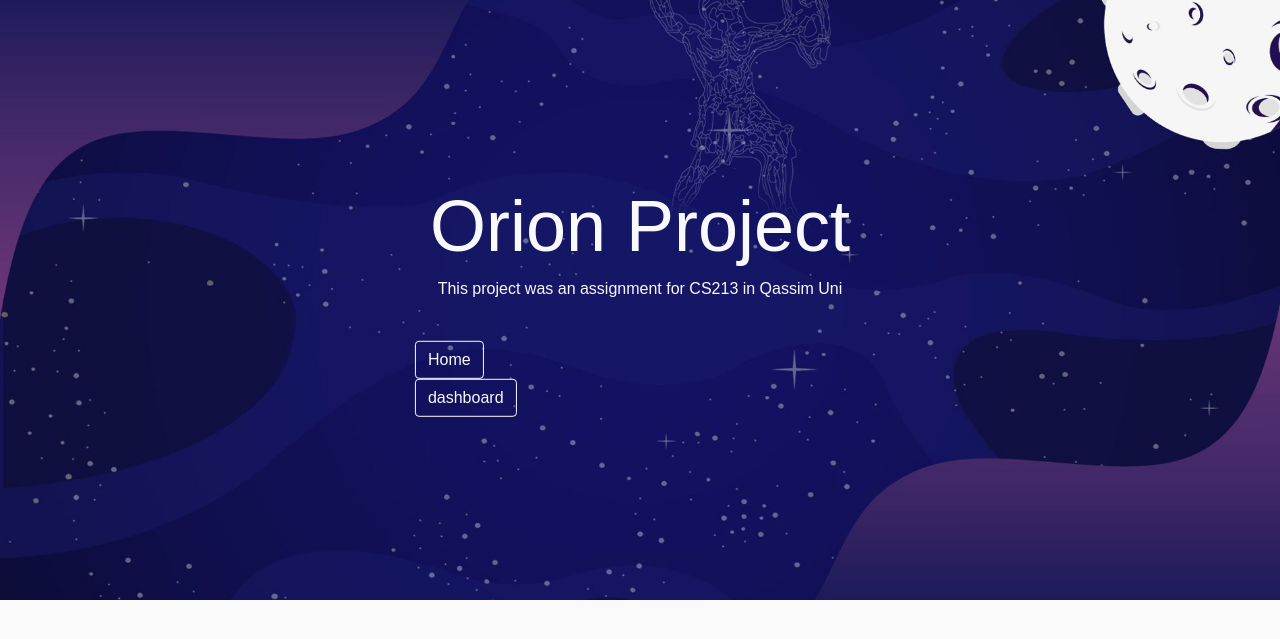
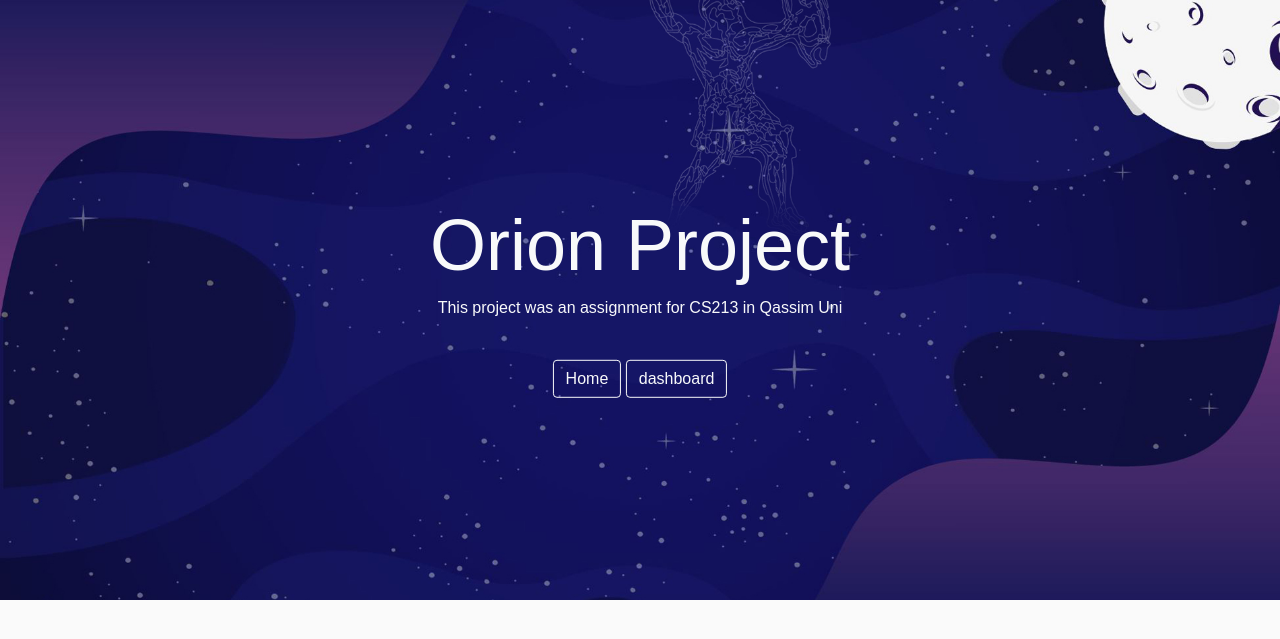
Before and after one commit to AmeerAlmaamari/project-orion, a Flask app: page /about in a window 1280 px wide. Shown: the top 639 px of the page. Run offline with Flask 2, Linux system fonts and the light colour scheme; some libraries are stand-ins or nearby versions.

Commit message:
Edit about.html

```diff
--- a/projectOrion/templates/about.html
+++ b/projectOrion/templates/about.html
@@ -44,15 +44,11 @@ body {
     <p class="text-light">This project was an assignment for CS213 in Qassim Uni</p>
     <br>
 
-    <div class="row">
 
     <a href="{{url_for('home')}}"><button type="button" class="btn btn-outline-light">Home</button></a>
-                </div>
-    <div class="row">
 
 
     <a href="{{url_for('dashboard')}}"><button type="button" class="btn btn-outline-light">dashboard</button></a>
-    </div>
 
   </div>
 </div>
```
Also changed, not shown: projectOrion/static/images/Books Ranking.svg, projectOrion/static/images/Categories Ranking.svg, projectOrion/static/images/Members Ranking.svg, projectOrion/static/images/Number of Books Read per User.svg.
